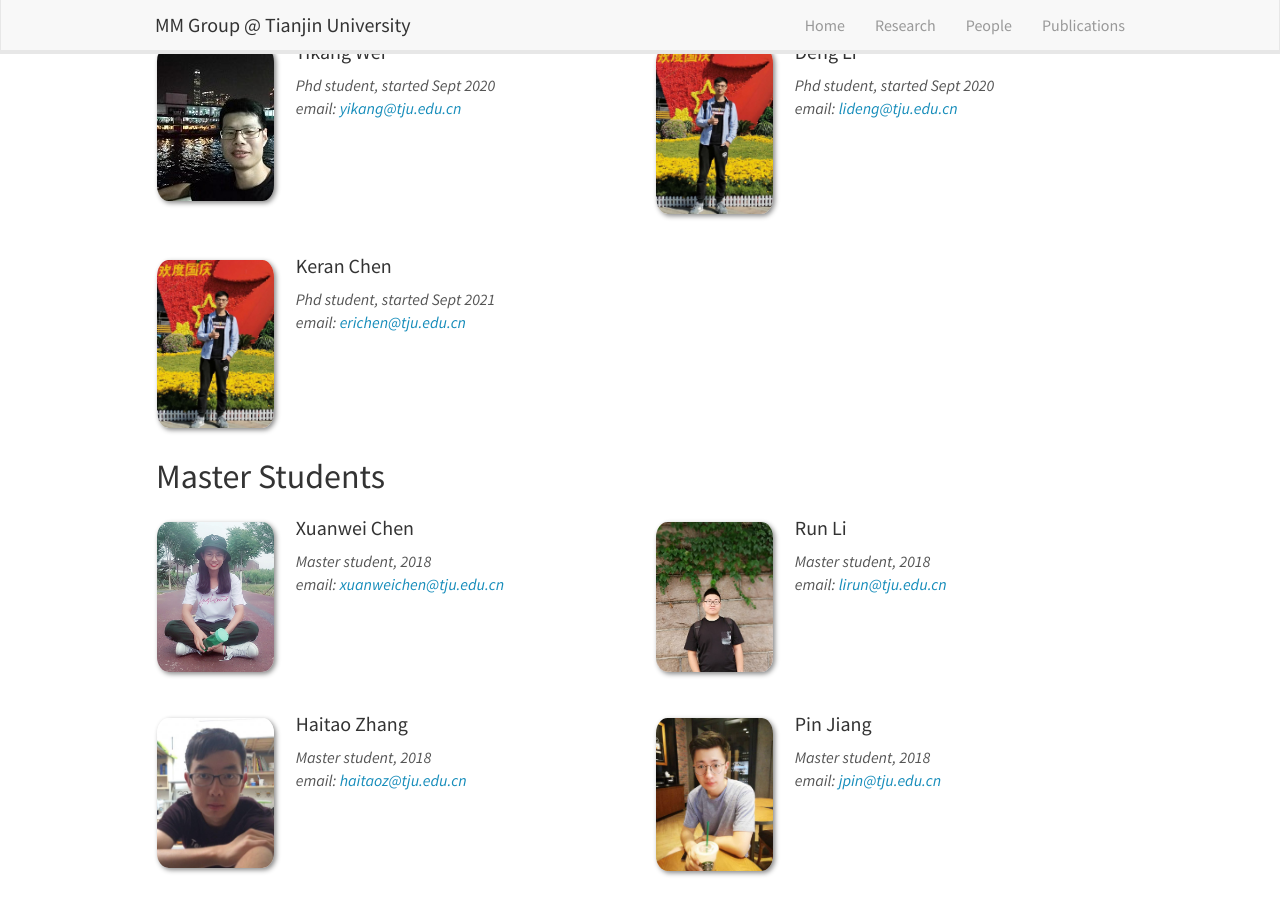
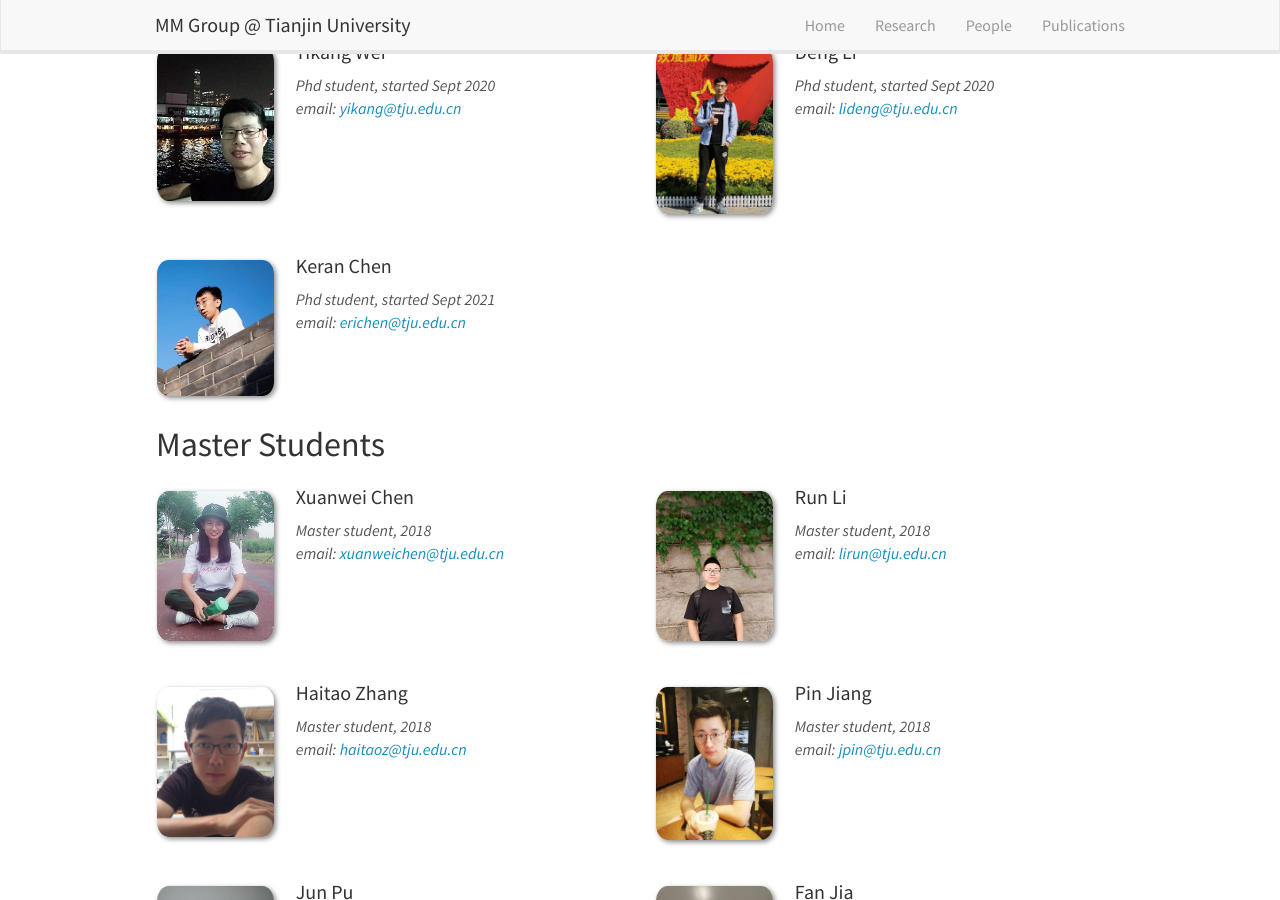
Before and after one commit to tjumm/tjumm.github.io, a Jekyll site: the page built from _pages/team.md, in a window 1280 px wide and 900 px high, scrolled down 936 px. Built offline with Jekyll 4.4.1, drawn with Linux system fonts in a browser that asks for light colours; comment, search, counter and statistics services are not loaded.

Commit message:
update phdstudents.yml

```diff
--- a/_data/phdstudents.yml
+++ b/_data/phdstudents.yml
@@ -39,7 +39,7 @@
   education1:
 
 - name: Keran Chen
-  photo: lideng.jpg
+  photo: chengkeran.jpg
   info: Phd student, started Sept 2021
   email: erichen@tju.edu.cn
   number_educ: 0
```
